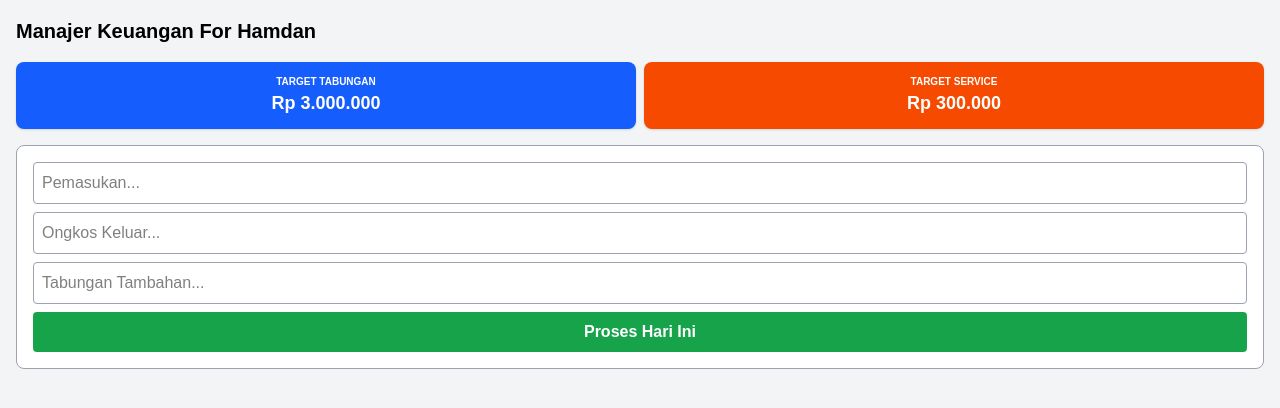
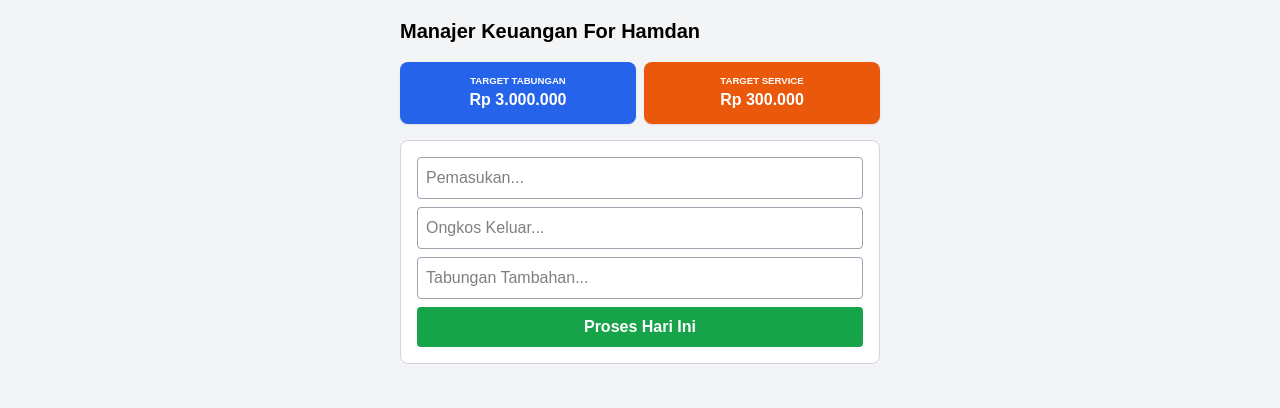
Before and after one commit to fatwahrizkia-ctrl/forhamdan, a Next.js app: page / in a window 1280 px wide. Shown: the top 408 px of the page. Built offline with nearby package versions, Linux system fonts and the light colour scheme.

Commit message:
Perbaiki layout responsif dan input tabungan tambahan

```diff
--- a/app/page.tsx
+++ b/app/page.tsx
@@ -101,30 +101,34 @@ export default function Home() {
   }, {});
 
   return (
-    <main style={{ backgroundColor: '#f3f4f6', minHeight: '100vh', padding: '1rem', color: '#000000' }}>
+    <main style={{ backgroundColor: '#f3f4f6', minHeight: '100vh', padding: '1rem' }}>
+      <div style={{ maxWidth: '480px', margin: '0 auto', color: '#000000' }}>
         <h1 style={{ fontSize: '1.25rem', fontWeight: 'bold', marginBottom: '1rem', color: '#000000' }}>Manajer Keuangan For Hamdan</h1>
 
-      <div className="grid grid-cols-2 gap-2 mb-4">
-        <div className="bg-blue-600 text-white p-3 rounded-lg text-center shadow">
-            <p className="text-[10px] uppercase font-bold">Target Tabungan</p>
-            <h2 className="text-lg font-bold">Rp {sisaTargetTabungan.toLocaleString('id-ID')}</h2>
+        {/* Grid Target */}
+        <div style={{ display: 'grid', gridTemplateColumns: '1fr 1fr', gap: '0.5rem', marginBottom: '1rem' }}>
+          <div style={{ backgroundColor: '#2563eb', color: '#ffffff', padding: '0.75rem', borderRadius: '0.5rem', textAlign: 'center', boxShadow: '0 1px 2px rgba(0,0,0,0.1)' }}>
+              <p style={{ fontSize: '0.6rem', textTransform: 'uppercase', fontWeight: 'bold' }}>Target Tabungan</p>
+              <h2 style={{ fontSize: '1rem', fontWeight: 'bold' }}>Rp {sisaTargetTabungan.toLocaleString('id-ID')}</h2>
           </div>
-        <div className="bg-orange-600 text-white p-3 rounded-lg text-center shadow">
-            <p className="text-[10px] uppercase font-bold">Target Service</p>
-            <h2 className="text-lg font-bold">Rp {sisaTargetService.toLocaleString('id-ID')}</h2>
+          <div style={{ backgroundColor: '#ea580c', color: '#ffffff', padding: '0.75rem', borderRadius: '0.5rem', textAlign: 'center', boxShadow: '0 1px 2px rgba(0,0,0,0.1)' }}>
+              <p style={{ fontSize: '0.6rem', textTransform: 'uppercase', fontWeight: 'bold' }}>Target Service</p>
+              <h2 style={{ fontSize: '1rem', fontWeight: 'bold' }}>Rp {sisaTargetService.toLocaleString('id-ID')}</h2>
           </div>
         </div>
 
-      <div style={{ backgroundColor: '#ffffff', padding: '1rem', borderRadius: '0.5rem', border: '1px solid #9ca3af', marginBottom: '1.5rem' }}>
+        {/* Input Form */}
+        <div style={{ backgroundColor: '#ffffff', padding: '1rem', borderRadius: '0.5rem', border: '1px solid #d1d5db', marginBottom: '1rem' }}>
           <input style={{ border: '1px solid #9ca3af', padding: '0.5rem', width: '100%', borderRadius: '0.25rem', marginBottom: '0.5rem', color: '#000000' }} placeholder="Pemasukan..." value={pemasukan} onChange={(e) => setPemasukan(formatRupiah(e.target.value))} />
           <input style={{ border: '1px solid #9ca3af', padding: '0.5rem', width: '100%', borderRadius: '0.25rem', marginBottom: '0.5rem', color: '#000000' }} placeholder="Ongkos Keluar..." value={ongkos} onChange={(e) => setOngkos(formatRupiah(e.target.value))} />
           <input style={{ border: '1px solid #9ca3af', padding: '0.5rem', width: '100%', borderRadius: '0.25rem', marginBottom: '0.5rem', color: '#000000' }} placeholder="Tabungan Tambahan..." value={extra} onChange={(e) => setExtra(formatRupiah(e.target.value))} />
           <button style={{ width: '100%', backgroundColor: '#16a34a', color: '#ffffff', padding: '0.5rem', borderRadius: '0.25rem', fontWeight: 'bold' }} onClick={handleProcess}>Proses Hari Ini</button>
         </div>
 
-      <div className="space-y-2">
+        {/* List Data */}
+        <div style={{ display: 'flex', flexDirection: 'column', gap: '0.5rem' }}>
           {Object.keys(grouped).map(date => (
-          <div key={date} style={{ border: '1px solid #d1d5db', borderRadius: '0.5rem', backgroundColor: '#ffffff', marginBottom: '0.5rem' }}>
+            <div key={date} style={{ border: '1px solid #d1d5db', borderRadius: '0.5rem', backgroundColor: '#ffffff' }}>
               <button style={{ width: '100%', padding: '0.75rem', textAlign: 'left', fontWeight: 'bold', backgroundColor: '#e5e7eb', color: '#000000', display: 'flex', justifyContent: 'space-between' }} onClick={() => toggleDate(date)}>
                 {date} <span>{openDates.includes(date) ? '▼' : '▶'}</span>
               </button>
@@ -132,15 +136,9 @@ export default function Home() {
                 <div style={{ padding: '1rem', borderTop: '1px solid #d1d5db', color: '#000000', fontSize: '0.875rem' }}>
                   {grouped[date].map((item: any) => (
                     <div key={item.id} style={{ marginBottom: '0.5rem' }}>
-                    <div style={{ display: 'flex', justifyContent: 'space-between', marginBottom: '0.25rem' }}>
-                        <span>Pemasukan:</span> <input style={{ border: '1px solid #9ca3af', width: '7rem', textAlign: 'right', color: '#000000' }} defaultValue={item.p.toLocaleString('id-ID')} onBlur={(e) => updateItem(item.id, 'p', e.target.value)} />
-                    </div>
-                    <div style={{ display: 'flex', justifyContent: 'space-between', marginBottom: '0.25rem' }}>
-                        <span>Ongkos:</span> <input style={{ border: '1px solid #9ca3af', width: '7rem', textAlign: 'right', color: '#000000' }} defaultValue={item.o.toLocaleString('id-ID')} onBlur={(e) => updateItem(item.id, 'o', e.target.value)} />
-                    </div>
-                    <div style={{ display: 'flex', justifyContent: 'space-between', marginBottom: '0.25rem' }}>
-                        <span>Tabungan Tambahan:</span> <input style={{ border: '1px solid #9ca3af', width: '7rem', textAlign: 'right', color: '#000000' }} defaultValue={item.e.toLocaleString('id-ID')} onBlur={(e) => updateItem(item.id, 'e', e.target.value)} />
-                    </div>
+                      <div style={{ display: 'flex', justifyContent: 'space-between', marginBottom: '0.25rem' }}><span>Pemasukan:</span> <input style={{ border: '1px solid #9ca3af', width: '7rem', textAlign: 'right', color: '#000000' }} defaultValue={item.p.toLocaleString('id-ID')} onBlur={(e) => updateItem(item.id, 'p', e.target.value)} /></div>
+                      <div style={{ display: 'flex', justifyContent: 'space-between', marginBottom: '0.25rem' }}><span>Ongkos:</span> <input style={{ border: '1px solid #9ca3af', width: '7rem', textAlign: 'right', color: '#000000' }} defaultValue={item.o.toLocaleString('id-ID')} onBlur={(e) => updateItem(item.id, 'o', e.target.value)} /></div>
+                      <div style={{ display: 'flex', justifyContent: 'space-between', marginBottom: '0.25rem' }}><span>Tabungan Tambahan:</span> <input style={{ border: '1px solid #9ca3af', width: '7rem', textAlign: 'right', color: '#000000' }} defaultValue={item.e.toLocaleString('id-ID')} onBlur={(e) => updateItem(item.id, 'e', e.target.value)} /></div>
                       <hr style={{ margin: '0.5rem 0' }}/>
                       <div style={{ display: 'flex', justifyContent: 'space-between' }}><span>Saldo Kotor:</span> <b>Rp {item.saldoKotor.toLocaleString()}</b></div>
                       <div style={{ display: 'flex', justifyContent: 'space-between' }}><span>Tabungan:</span> <b>Rp {item.tabungan.toLocaleString()}</b></div>
@@ -155,6 +153,7 @@ export default function Home() {
             </div>
           ))}
         </div>
+      </div>
     </main>
   );
 }
```
Lines whose indentation alone changed are shown as unchanged.
